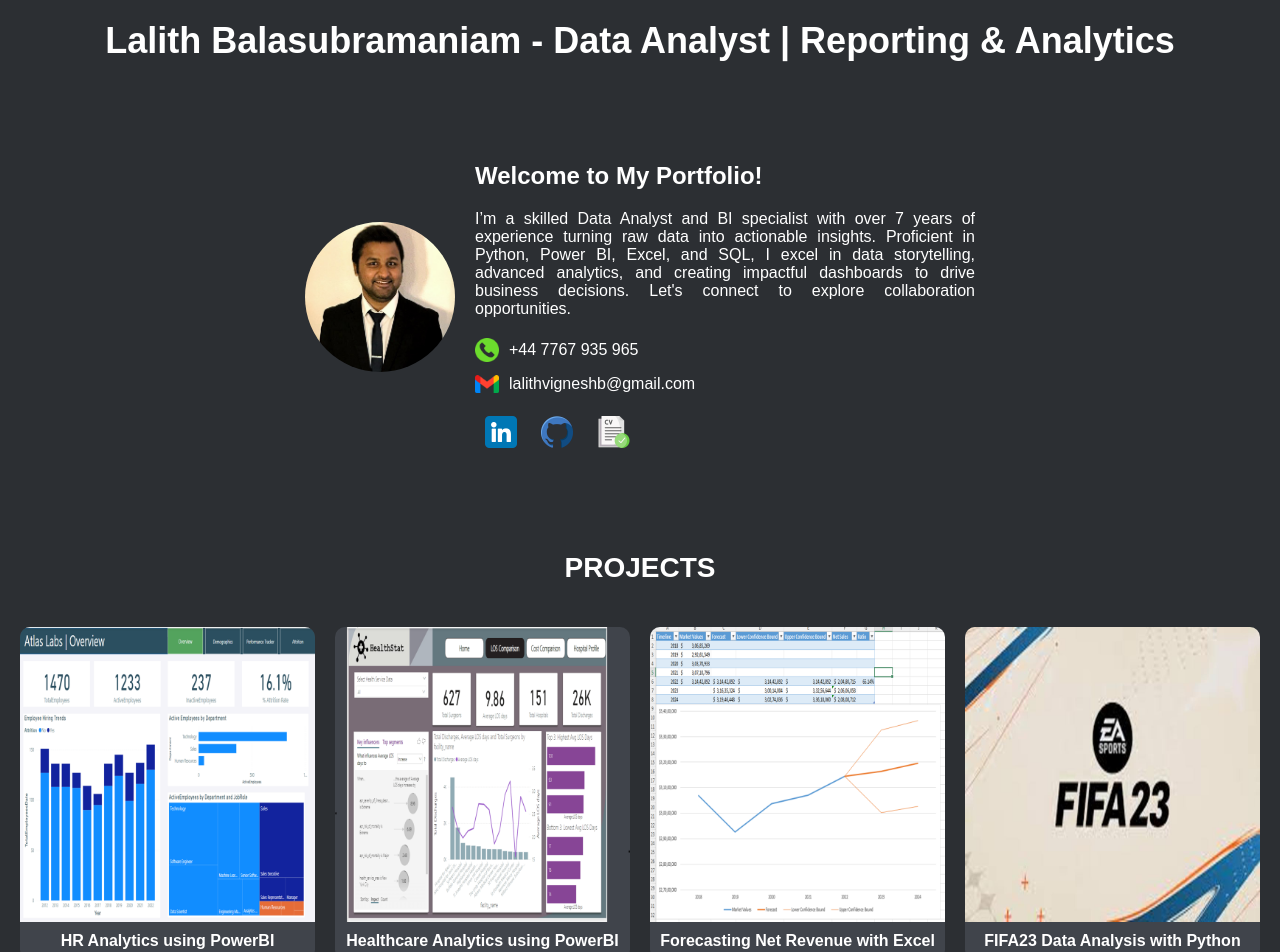
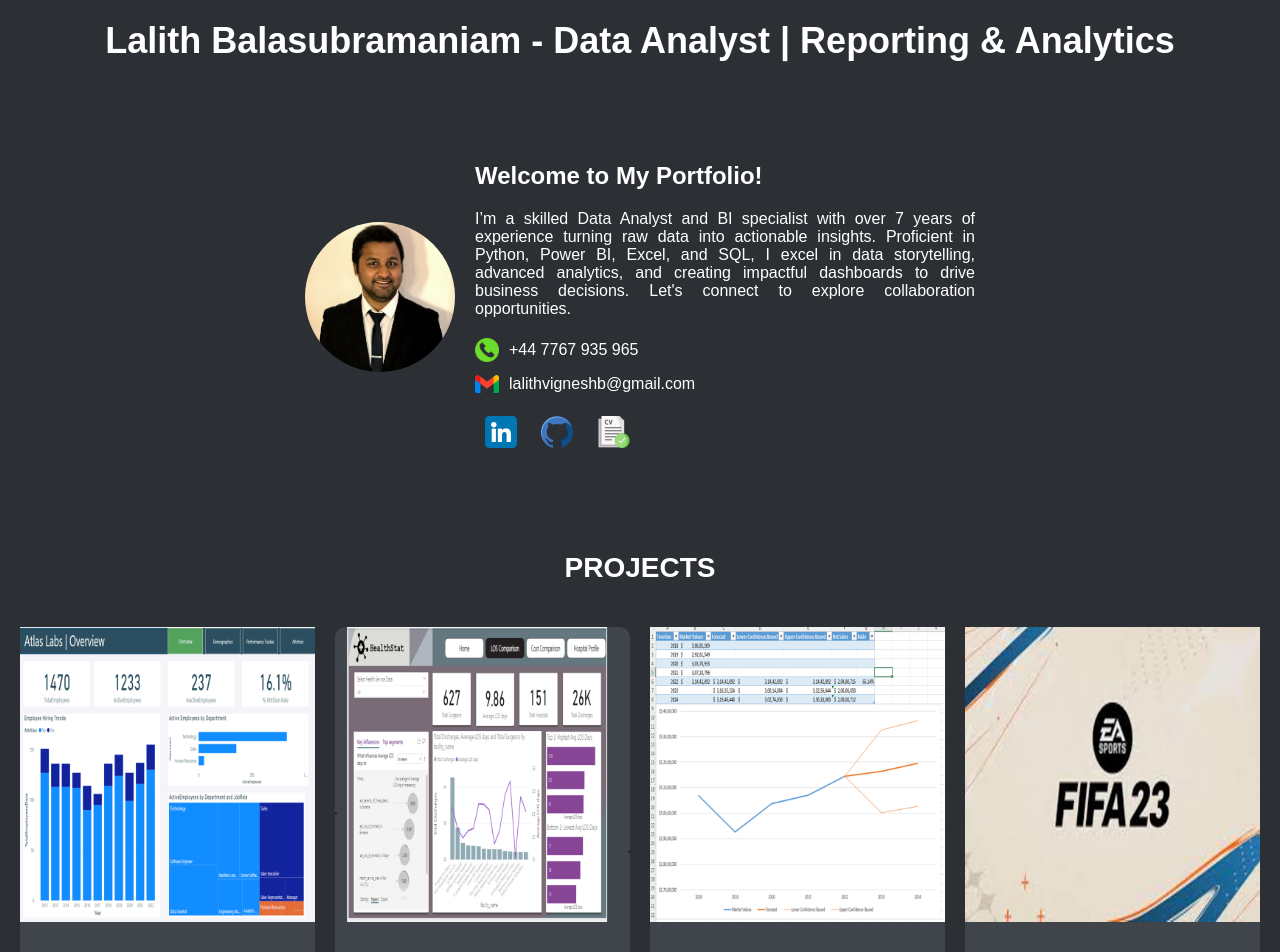
Before and after one commit to lalith-balasubramaniam/lalith-balasubramaniam.github.io, a plain HTML site: page index.html in a window 1280 px wide. Shown: the top 952 px of the page. Drawn offline with Linux system fonts and the light colour scheme; files whose address does not match are found by name.

Commit message:
Update style.css

```diff
--- a/style.css
+++ b/style.css
@@ -55,7 +55,6 @@ body {
     margin-right: 10px;
 }
 
-/* Social Media Icons */
 .social-icons {
     margin-top: 20px;
 }
@@ -72,14 +71,11 @@ body {
 
 /* Projects Section */
 .projects-title {
-    text-align: center;
     font-size: 28px;
     margin-top: 40px;
     font-weight: bold;
-    text-transform: uppercase;
 }
 
-/* Project Grid */
 .project-grid {
     display: grid;
     grid-template-columns: repeat(auto-fit, minmax(250px, 1fr));
@@ -87,55 +83,30 @@ body {
     padding: 20px;
 }
 
-/* Project Tile */
 .tile {
     background-color: #40444b;
     border-radius: 10px;
-    overflow: hidden;
     transition: transform 0.3s ease;
 }
 
 .tile img {
     width: 100%;
     height: auto;
-    display: block;
 }
 
 .tile p {
-    margin: 10px 0;
-    color: #ffffff;
+    padding: 10px;
     font-weight: bold;
-    text-align: center;
-    font-size: 16px;
 }
 
-/* Remove underline, borders, and focus outlines from project links */
-.tile a {
-    text-decoration: none;
-    color: #ffffff;
-    outline: none;
-    border: none;
+.tile:hover {
+    transform: translateY(-10px);
 }
 
-.tile a:hover,
-.tile a:focus {
-    text-decoration: none;
-    color: #ffffff;
-    outline: none;
-    border: none;
-}
-
-/* Hover Effect on Tiles */
-.tile:hover {
-    transform: translateY(-10px);
-    cursor: pointer;
-}
-
-/* Media Queries for Responsive Design */
+/* Responsive Design */
 @media (max-width: 768px) {
     .about-container {
         flex-direction: column;
-        text-align: center;
     }
 
     .profile-pic {
```
